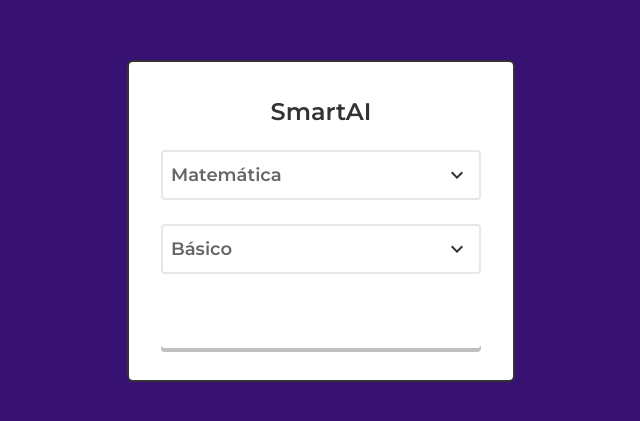
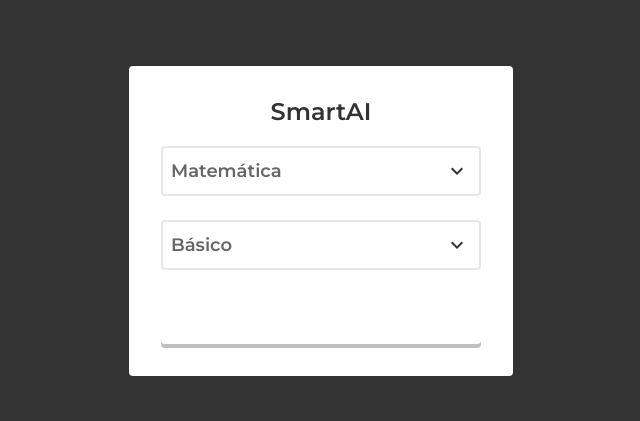
Before and after one commit to FeMotta/react-smartai, a React (Create React App) app: page / in a window 1280 px wide. Shown: the part 179-600 px from the top of the page, without its empty margins (319-959 px from the left). Built offline with nearby package versions, Linux system fonts and the light colour scheme.

Commit message:
adicional tailwind à App

```diff
--- a/src/App.js
+++ b/src/App.js
@@ -5,7 +5,7 @@ import QuestionPage from './pages/QuestionPage/QuestionPage';
 
 function App() {
   return (
-    <div className="App">
+    <div className="bg-main h-screen w-screen text-white text-lg">
       <Router>
         <Routes>
           <Route path="/" element={<Home/>} />
--- a/src/assets/styles/App.scss
+++ b/src/assets/styles/App.scss
@@ -1,13 +1,5 @@
 @import url('https://fonts.googleapis.com/css2?family=Roboto:wght@100;300;400;500&display=swap');
 @import url('https://fonts.googleapis.com/css2?family=Montserrat:wght@600;700&display=swap');
-
-.App {
-  background-color: rgb(56, 18, 114);
-  height: 100vh;
-  width: 100vw;
-  font-size: calc(10px + 2vmin);
-  color: white;
-}
 
 @keyframes bounce {
   0%,
```
